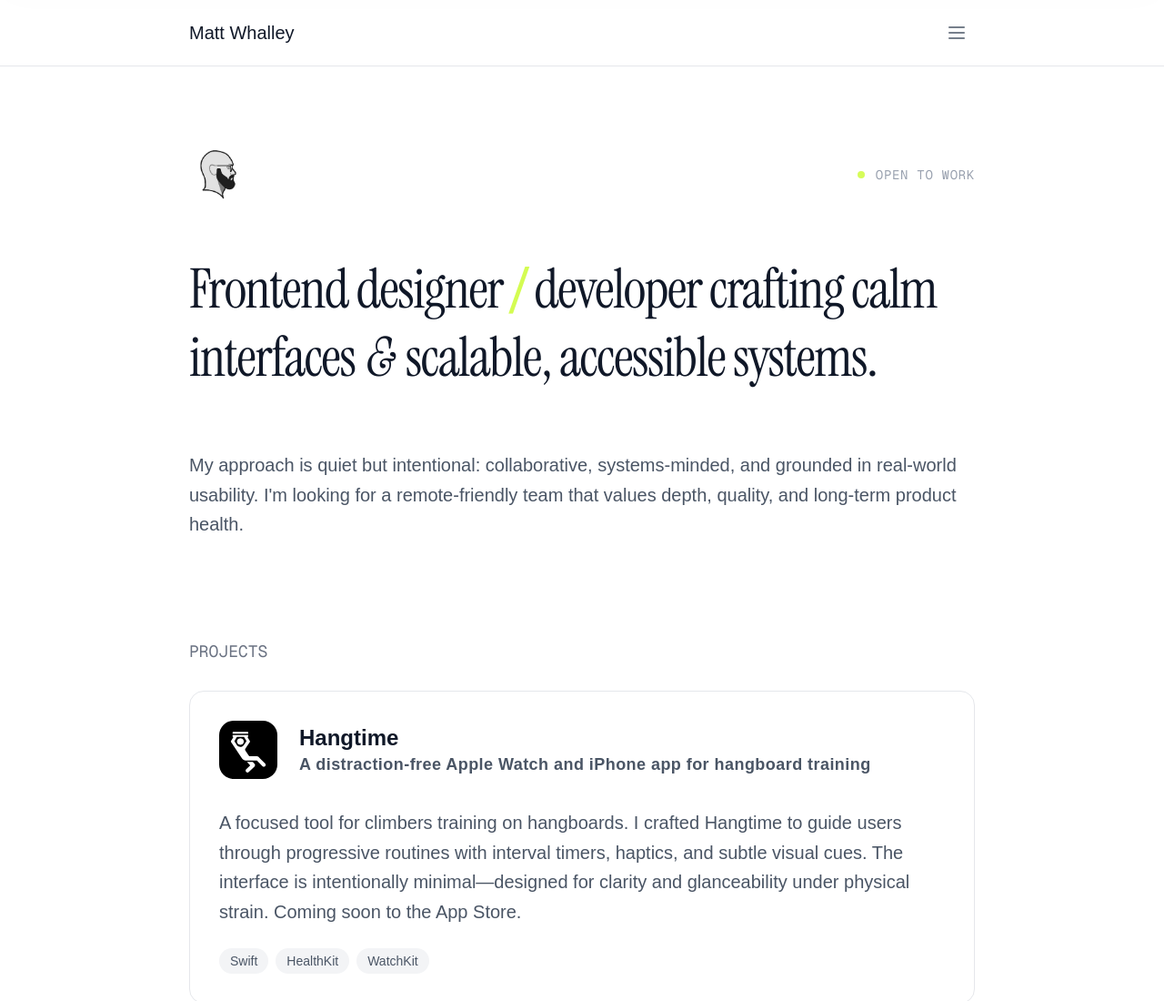
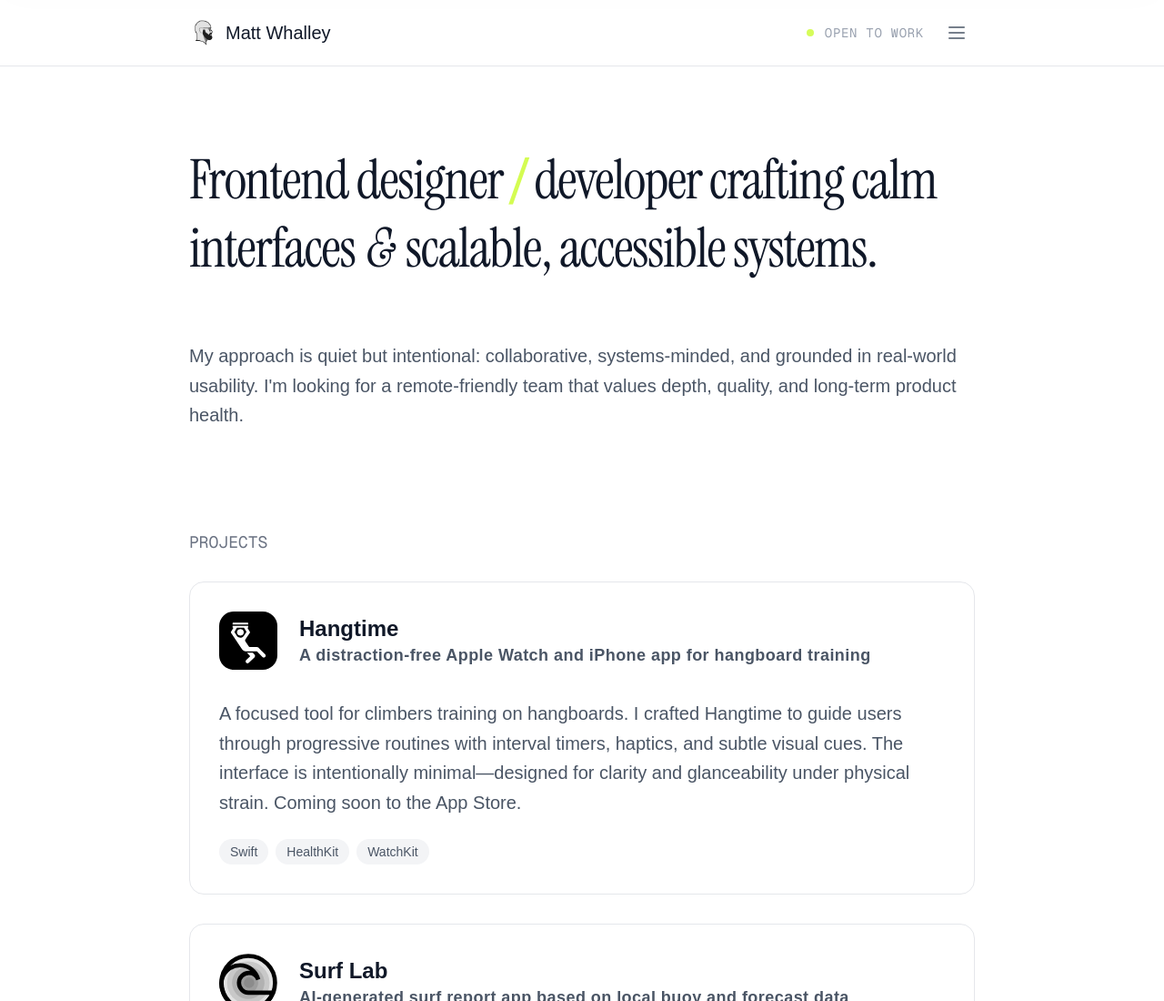
Before and after one commit to mttwhlly/mttwhlly.github.io, an Astro site: page / in a window 1280 px wide. Shown: the top 1100 px of the page at 91% size. Built offline with nearby package versions, Linux system fonts and the light colour scheme; Astro itself is replaced by a stand-in of ours; no server answers; a web font is replaced by a local one.

Commit message:
fix: update Header component to include profile image and status message; enhance layout for better visual coherence

```diff
--- a/src/components/Header.tsx
+++ b/src/components/Header.tsx
@@ -76,11 +76,21 @@ const Header: React.FC = () => {
           {/* Logo/Title */}
           <a
             href="/"
-            className="text-xl font-sans font-medium text-gray-900 hover:text-gray-700 transition-colors"
+            className="flex items-center text-xl font-sans font-medium text-gray-900 hover:text-gray-700 transition-colors"
             onClick={closeMenu}
           >
+            <img
+              src="/images/profile.jpeg"
+              alt="Matt Whalley"
+              className="rounded-full w-8 h-8 mr-2"
+            />
             Matt Whalley
           </a>
+          <div className="flex justify-between">
+            <div className="text-gray-400 font-mono uppercase tracking-wider text-sm flex items-center gap-3 mr-4">
+              <div className="w-2 h-2 bg-[#D4FC52] rounded-full inline-block animate-pulse"></div>{' '}
+              Open to Work
+            </div>
 
             {/* Hamburger Menu Button */}
             <button
@@ -92,6 +102,7 @@ const Header: React.FC = () => {
             >
               {isMenuOpen ? <X size={24} /> : <List size={24} />}
             </button>
+          </div>
         </div>
       </header>
 
--- a/src/components/Welcome.astro
+++ b/src/components/Welcome.astro
@@ -10,11 +10,6 @@ import Tools from '../components/Tools';
 <main class="">
   <section class="container px-4 pt-20 pb-12 flex-auto flex flex-col gap-8 max-w-4xl mx-auto border-gray-200">
     <!-- <AnimatedHeading client:load /> -->
-     <div class="w-full flex justify-between mb-6">
-     <img src="/images/profile.jpeg" alt="Matt Whalley" class="rounded-full w-16 h-16">
-    <div class="text-gray-400 font-mono uppercase tracking-wider text-sm flex items-center gap-3">
-      <div class="w-2 h-2 bg-[#D4FC52] rounded-full inline-block animate-pulse"></div> Open to Work</div>
-    </div>
     <h1 class="mb-8 font-serif leading-tight md:text-6xl text-4xl md:tracking-tight tracking-loose min-h-[1.2em]">
       Frontend designer<span class="text-[#D4FC52] font-mono font-regular">/</span>developer crafting calm interfaces <i class="px-1">&</i> scalable, accessible systems.
     </h1>
```
Lines whose indentation alone changed are shown as unchanged.
